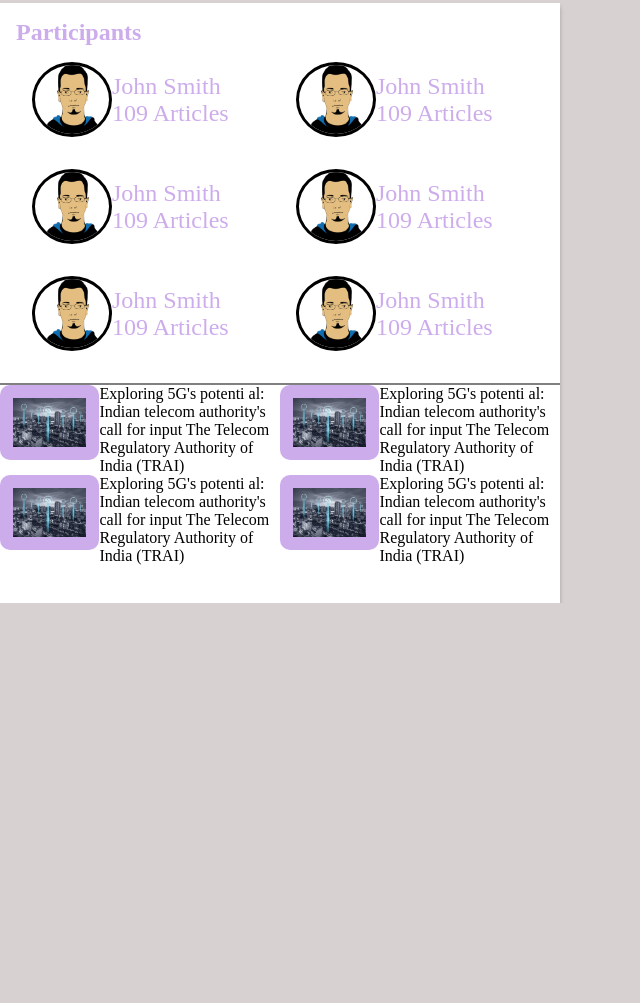
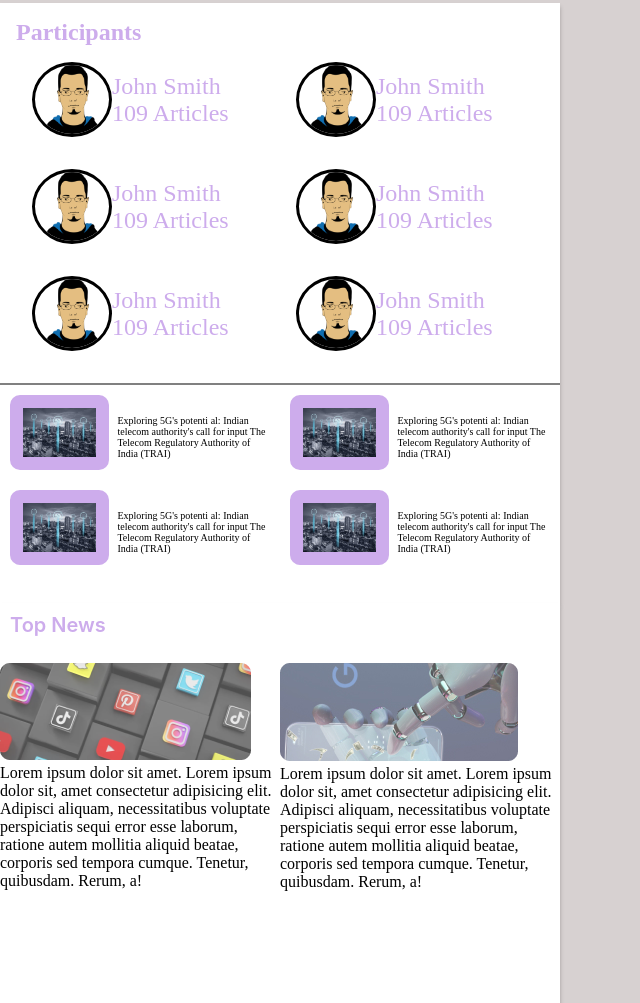
Before and after one commit to mrlmhl/news_project, a plain HTML site: page index.html in a window 1280 px wide. Shown: the part 707-1710 px from the top of the page, without its empty margins (0-640 px from the left). Before the commit the page ends 1310 px from the top, so only its background shows below. Drawn offline with Linux system fonts and the light colour scheme; a web font is replaced by a local one.

Commit message:
son hali

```diff
--- a/index.html
+++ b/index.html
@@ -28,14 +28,14 @@
         </div>
 </div>
 <div class="nav2"> <p class="newspost">news posts</p>
-    <div class="home">
-        <p>Home</p>
-        <p>About</p>
-        <p>Works</p>
-    </div>
-    <div class="isimresim"> <p class="namejohn">john smith</p>
-    <img class="avatartwo" src="./avatar.png" alt=>
+  <div class="nav2-right">  <div class="home">
+    <p>Home</p>
+    <p>About</p>
+    <p>Works</p>
 </div>
+<div class="isimresim"> <p class="namejohn">john smith</p>
+<img class="avatartwo" src="./avatar.png" alt=>
+</div></div>
 
 </div>
 <div class="home2">
@@ -132,6 +132,25 @@
         </div>
     </div>
 </div>
+<div class="topNews">
+    <div class="topNewsyazısı">
+        <p class="main">Top News</p>
+    </div>
+    <div class="newsss">
+         <div class="topNew1">
+        <img src="./Rectangle_1.png" alt="">
+        <p><span>Lorem ipsum dolor sit amet.</span>
+        Lorem ipsum dolor sit, amet consectetur adipisicing elit. Adipisci aliquam, necessitatibus voluptate perspiciatis sequi error esse laborum, ratione autem mollitia aliquid beatae, corporis sed tempora cumque. Tenetur, quibusdam. Rerum, a!</p>
+    </div>
+    <div class="topNew1">
+        <img src="./Rectangle_2.jpg" alt="">
+        <p><span>Lorem ipsum dolor sit amet.</span>
+        Lorem ipsum dolor sit, amet consectetur adipisicing elit. Adipisci aliquam, necessitatibus voluptate perspiciatis sequi error esse laborum, ratione autem mollitia aliquid beatae, corporis sed tempora cumque. Tenetur, quibusdam. Rerum, a!</p>
+    </div>
+    </div>
+
+
+</div>
 
 
 
--- a/style.css
+++ b/style.css
@@ -46,7 +46,12 @@ body {
   height: 80px;
   width: auto;
   display: flex;
+  justify-content: space-between;
   margin-right: 20px;
+}
+.nav2-right{
+    display: flex;
+    flex-direction: row;
 }
 
 .newspost {
@@ -161,6 +166,8 @@ body {
     width: 50%;
     display: flex;
     flex-direction: row;
+    gap: 0.5rem;
+    padding: 10px;
 }
 .expp img{
     width: 120px;
@@ -169,3 +176,42 @@ body {
     border-radius: 10px;
 
 }
+
+.news{
+    font-size: 10px;
+    margin-top: 20px;
+
+}
+
+.topNewsyazısı{
+
+    color: #cdacec ;
+    font-family: Inter;
+    font-size: 20px;
+    font-style: normal;
+    font-weight: 800;
+    line-height: normal;
+    display: flex;
+    height: 60px;
+    width: 560px;
+    padding: 10px 10px 10px 10px;
+
+}
+
+.topNews{
+    flex-direction: column;
+  background: #fff;
+  box-shadow: 0px 4px 4px 0px rgba(0, 0, 0, 0.25);
+  width: 560px;
+  height: 400px;
+  display: flex;
+  align-items: center;
+
+  /* margin-top: 10px; */
+
+}
+
+.newsss{
+    display: flex;
+
+}
```
